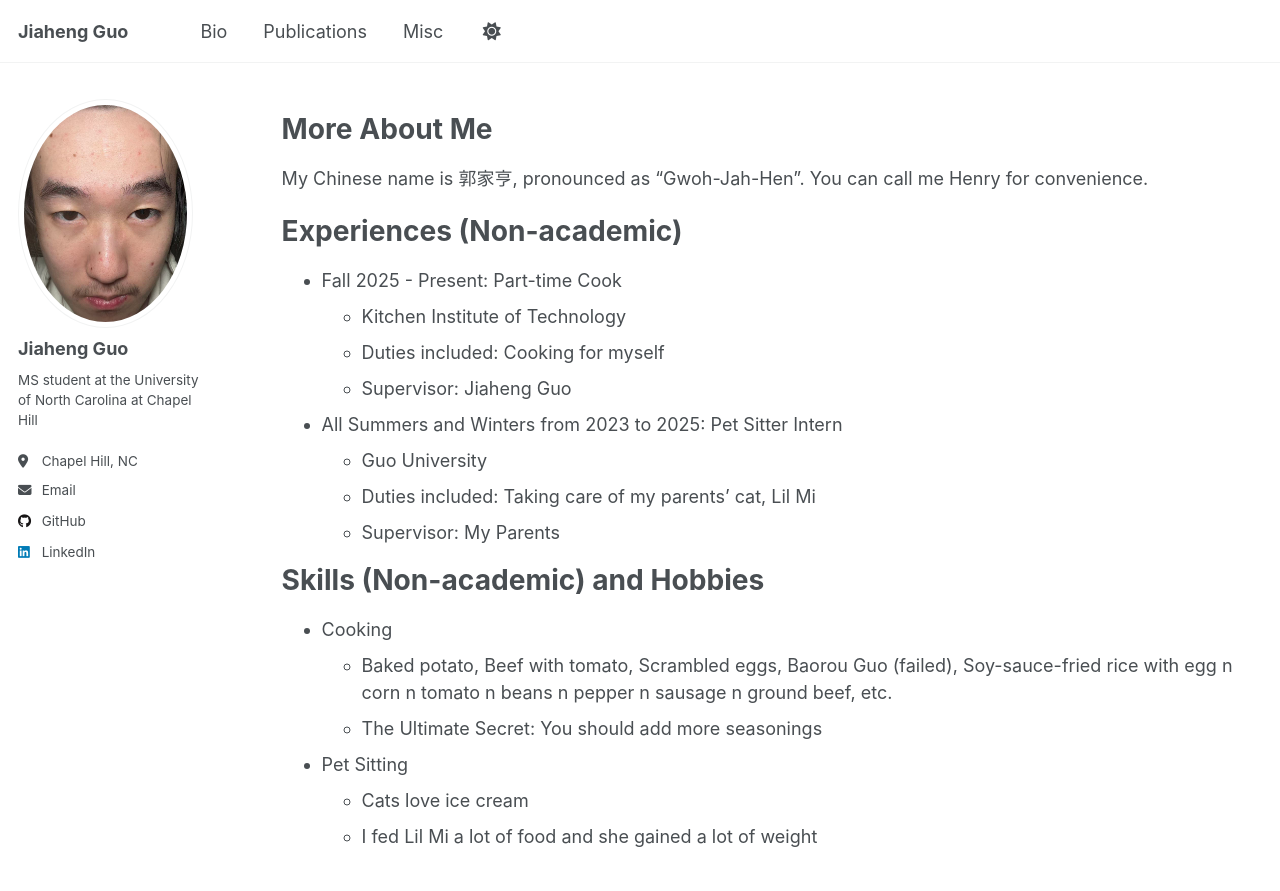
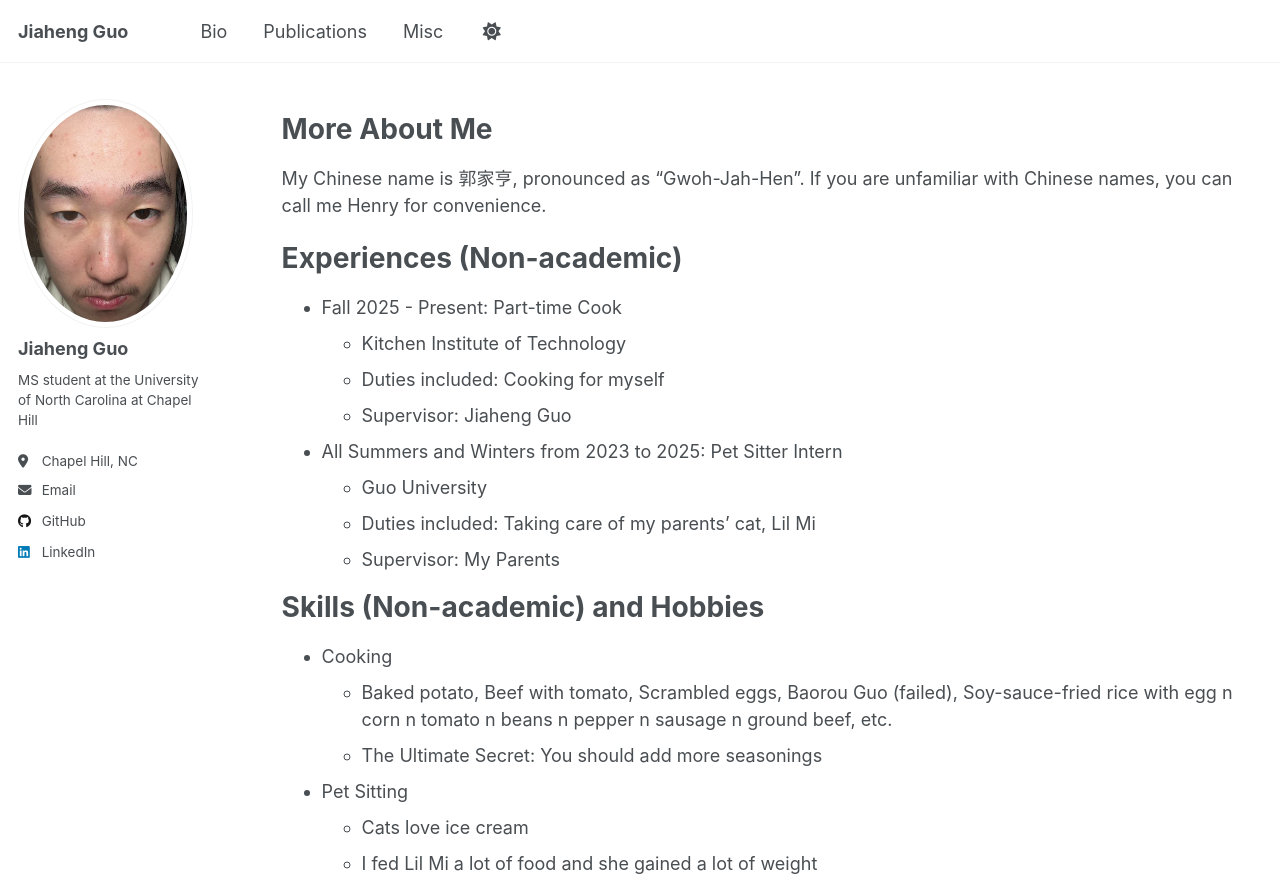
Before and after one commit to jiaheng-guo/jiaheng-guo.github.io, a Jekyll site: the page built from _pages/misc.md, in a window 1280 px wide and 900 px high, cut to the strip 0-891 px from the top of the window. Built offline with Jekyll 4.4.1, drawn with Linux system fonts in a browser that asks for light colours; a script that is not in the unit is left out.

Commit message:
update misc

```diff
--- a/_pages/misc.md
+++ b/_pages/misc.md
@@ -9,7 +9,7 @@ author_profile: true
 
 More About Me
 ======
-My Chinese name is 郭家亨, pronounced as "Gwoh-Jah-Hen". You can call me Henry for convenience.
+My Chinese name is 郭家亨, pronounced as "Gwoh-Jah-Hen". If you are unfamiliar with Chinese names, you can call me Henry for convenience.
 
 Experiences (Non-academic)
 ======
```
